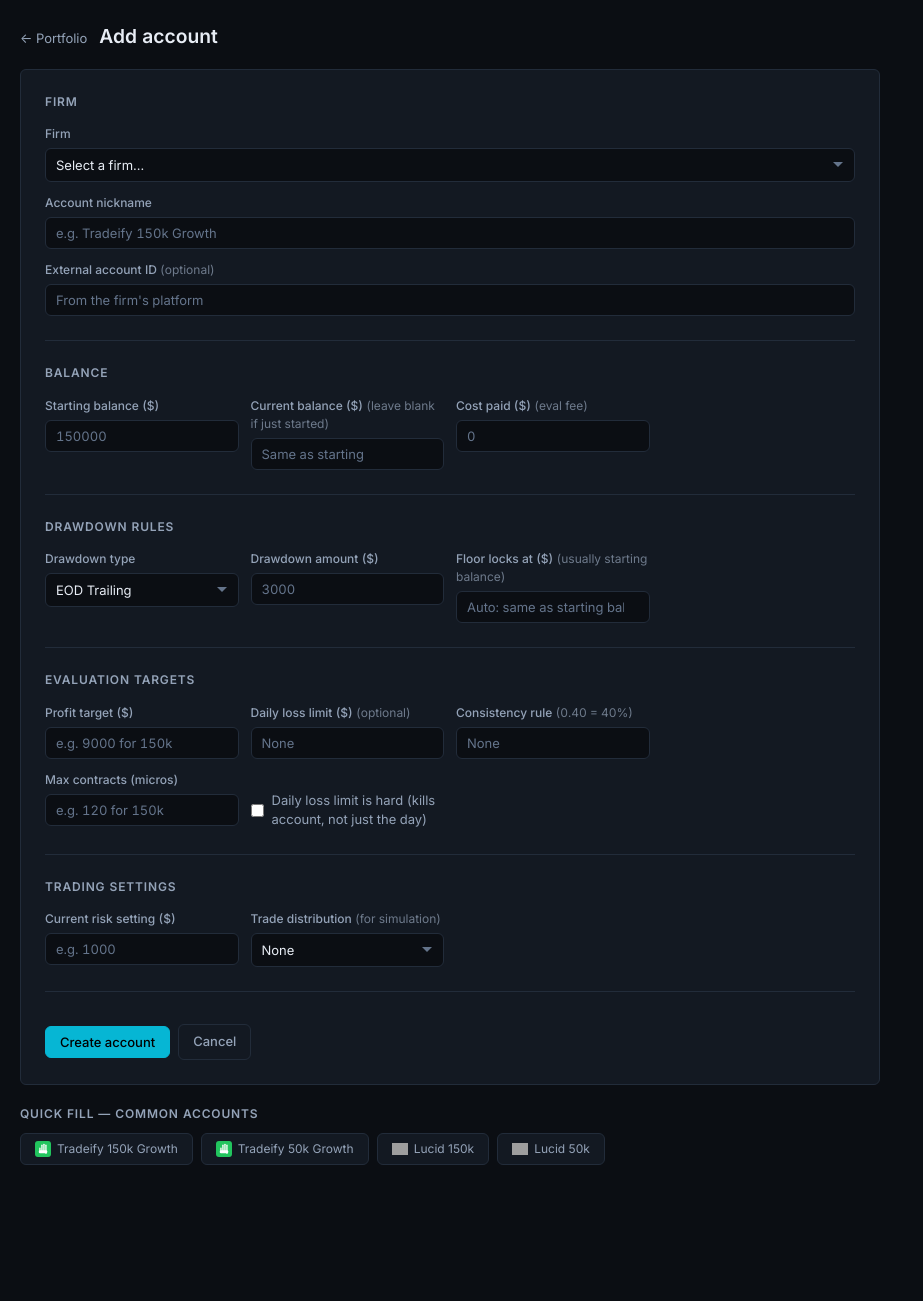
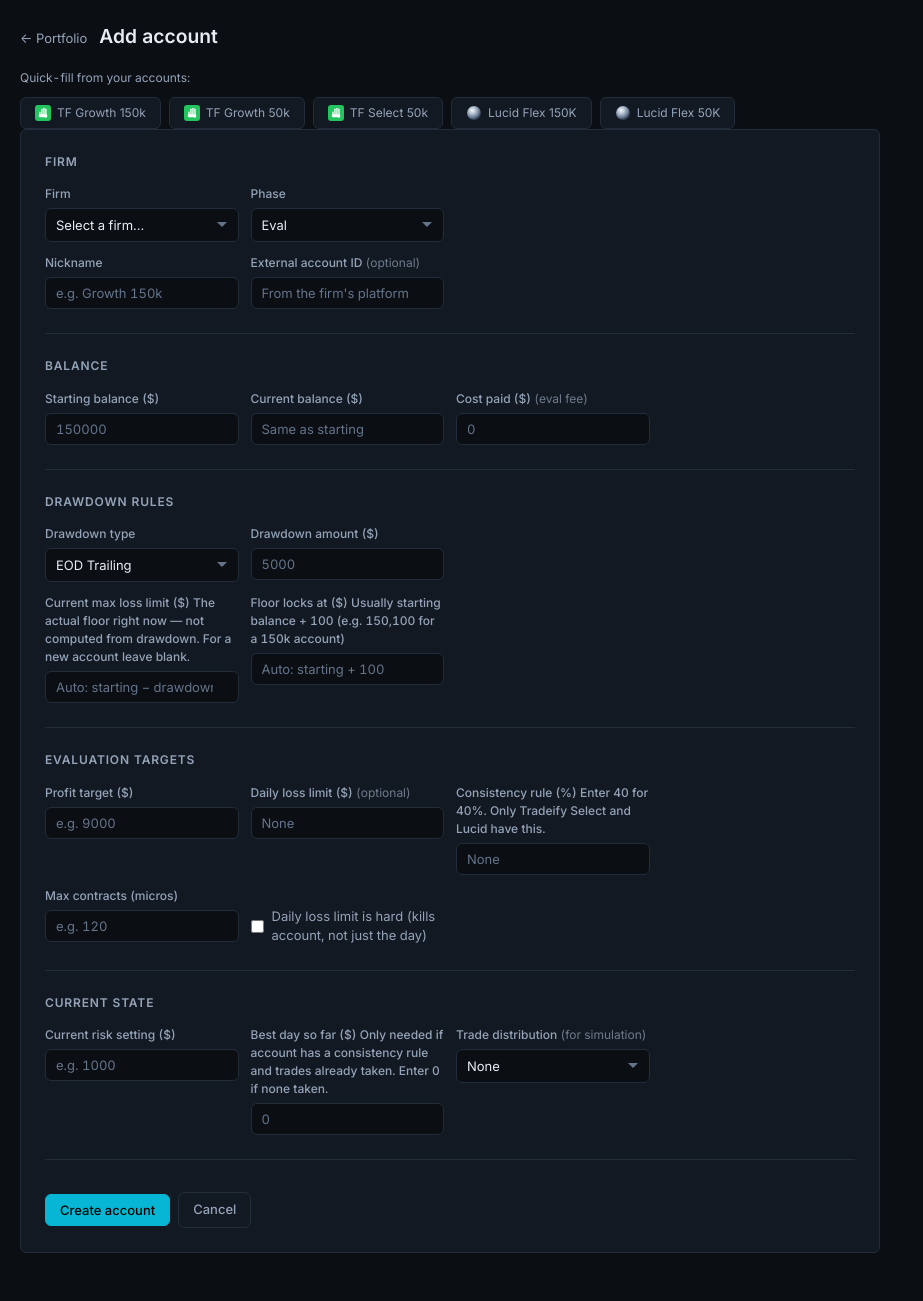
Before and after one commit to stevenGGG23/Prop-Desk, a Flask app: page /accounts/new in a window 1280 px wide. Shown: the part 48-1349 px from the top of the page, without its empty margins (0-923 px from the left). Before the commit the page ends 1213 px from the top, so only its background shows below. Run offline with Flask 3, Linux system fonts and the light colour scheme; the visitor is signed in with stand-in values (Sample User, id 1); data that the repository does not hold is empty; some libraries are stand-ins or nearby versions; grey boxes are pictures that could not be loaded.

Commit message:
Fix new-account form: add current MLL, best day, phase fields; fix consistency input and lock threshold hint; pre-fill presets for all 5 accounts

```diff
--- a/models.py
+++ b/models.py
@@ -130,6 +130,11 @@ class Account(db.Model):
     # Trading
     current_risk = db.Column(db.Numeric(12, 2), nullable=True)
     cost_paid = db.Column(db.Numeric(10, 2), default=0, nullable=False)
+
+    # Consistency tracking — best single-day profit seen so far.
+    # Cannot be derived from the trade log for accounts with pre-existing trades,
+    # so it must be entered manually when adding an account mid-eval.
+    best_day_so_far = db.Column(db.Numeric(12, 2), default=0, nullable=False)
 
     # Distribution for simulation
     distribution_id = db.Column(db.Integer, db.ForeignKey("distributions.id"), nullable=True)
--- a/routes/accounts.py
+++ b/routes/accounts.py
@@ -117,31 +117,42 @@ def new_account():
         try:
             starting = float(f["starting_balance"])
             drawdown = float(f["drawdown_amount"])
-            lock = float(f.get("lock_threshold") or starting)
+            lock = float(f.get("lock_threshold") or starting + 100)
             profit_target = float(f["profit_target"]) if f.get("profit_target") else None
             daily_ll = float(f["daily_loss_limit"]) if f.get("daily_loss_limit") else None
-            consistency = float(f["consistency_pct"]) if f.get("consistency_pct") else None
+            # Accept consistency as whole number (40) or decimal (0.40)
+            consistency_raw = float(f["consistency_pct"]) if f.get("consistency_pct") else None
+            if consistency_raw is not None:
+                consistency = consistency_raw / 100 if consistency_raw > 1 else consistency_raw
+            else:
+                consistency = None
             cap = int(f["contract_cap"]) if f.get("contract_cap") else None
             cost = float(f.get("cost_paid") or 0)
             current_risk = float(f["current_risk"]) if f.get("current_risk") else None
             dist_id = int(f["distribution_id"]) if f.get("distribution_id") else None
             current_bal = float(f.get("current_balance") or starting)
+            # Current MLL: use explicitly if provided, otherwise compute from starting - drawdown
+            current_mll_raw = f.get("current_mll", "").strip()
+            current_mll = float(current_mll_raw) if current_mll_raw else (starting - drawdown)
+            # Peak balance: must be at least current_balance and at least mll + drawdown
+            peak_bal = max(current_bal, current_mll + drawdown)
+            best_day = float(f.get("best_day_so_far") or 0)
+            phase_str = f.get("phase", "EVAL")
         except (ValueError, KeyError) as e:
             flash("Invalid input: {}".format(e), "error")
             return render_template("accounts/new.html", firms=firms, distributions=distributions)
 
-        initial_floor = starting - drawdown
         nickname = f.get("nickname", "").strip() or "{} {}k".format(firm.name, int(starting / 1000))
         acct = Account(
             user_id=current_user.id,
             firm_id=firm_id,
             nickname=nickname,
             external_id=f.get("external_id", "").strip() or None,
-            phase=Phase.EVAL,
+            phase=Phase[phase_str],
             starting_balance=starting,
             current_balance=current_bal,
-            peak_balance=current_bal,
-            max_loss_limit=initial_floor,
+            peak_balance=peak_bal,
+            max_loss_limit=current_mll,
             drawdown_amount=drawdown,
             drawdown_type=DrawdownType[f.get("drawdown_type", "EOD_TRAILING")],
             lock_threshold=lock,
@@ -153,6 +164,7 @@ def new_account():
             cost_paid=cost,
             current_risk=current_risk,
             distribution_id=dist_id,
+            best_day_so_far=best_day,
         )
         db.session.add(acct)
         db.session.flush()
--- a/templates/accounts/new.html
+++ b/templates/accounts/new.html
@@ -9,11 +9,39 @@
   </div>
 </div>
 
+{# ── Pre-fill presets ── #}
+<div class="quick-fill-section">
+  <p class="text-dim" style="font-size:12px;margin-bottom:10px;">Quick-fill from your accounts:</p>
+  <div class="quick-fill-grid">
+    <button type="button" class="quick-fill-btn" onclick="fillPreset('tf-growth-150k')">
+      <img src="{{ url_for('static', filename='brand/firms/tradeify.svg') }}" class="firm-logo-sm" alt="">
+      TF Growth 150k
+    </button>
+    <button type="button" class="quick-fill-btn" onclick="fillPreset('tf-growth-50k')">
+      <img src="{{ url_for('static', filename='brand/firms/tradeify.svg') }}" class="firm-logo-sm" alt="">
+      TF Growth 50k
+    </button>
+    <button type="button" class="quick-fill-btn" onclick="fillPreset('tf-select-50k')">
+      <img src="{{ url_for('static', filename='brand/firms/tradeify.svg') }}" class="firm-logo-sm" alt="">
+      TF Select 50k
+    </button>
+    <button type="button" class="quick-fill-btn" onclick="fillPreset('lucid-150k')">
+      <img src="{{ url_for('static', filename='brand/firms/lucid-trading.svg') }}" class="firm-logo-sm" alt="">
+      Lucid Flex 150K
+    </button>
+    <button type="button" class="quick-fill-btn" onclick="fillPreset('lucid-50k')">
+      <img src="{{ url_for('static', filename='brand/firms/lucid-trading.svg') }}" class="firm-logo-sm" alt="">
+      Lucid Flex 50K
+    </button>
+  </div>
+</div>
+
 <div class="form-card">
-  <form method="POST" id="new-account-form">
+  <form method="POST" id="new-account-form" action="{{ url_for('accounts.new_account') }}">
 
     <div class="form-section">
       <h2 class="form-section-title">Firm</h2>
+      <div class="field-row">
         <div class="field">
           <label class="label" for="firm_id">Firm</label>
           <select class="input" id="firm_id" name="firm_id" required>
@@ -24,14 +52,25 @@
           </select>
         </div>
         <div class="field">
-        <label class="label" for="nickname">Account nickname</label>
-        <input class="input" type="text" id="nickname" name="nickname"
-               placeholder="e.g. Tradeify 150k Growth">
+          <label class="label" for="phase">Phase</label>
+          <select class="input" id="phase" name="phase">
+            <option value="EVAL">Eval</option>
+            <option value="FUNDED">Funded</option>
+            <option value="LIVE">Live</option>
+            <option value="PASSED">Passed</option>
+            <option value="BREACHED">Breached</option>
+          </select>
+        </div>
+      </div>
+      <div class="field-row">
+        <div class="field">
+          <label class="label" for="nickname">Nickname</label>
+          <input class="input" type="text" id="nickname" name="nickname" placeholder="e.g. Growth 150k">
         </div>
         <div class="field">
           <label class="label" for="external_id">External account ID <span class="label-optional">(optional)</span></label>
-        <input class="input" type="text" id="external_id" name="external_id"
-               placeholder="From the firm's platform">
+          <input class="input" type="text" id="external_id" name="external_id" placeholder="From the firm's platform">
+        </div>
       </div>
     </div>
 
@@ -44,14 +83,13 @@
                  step="0.01" placeholder="150000" required>
         </div>
         <div class="field">
-          <label class="label" for="current_balance">Current balance ($) <span class="label-optional">(leave blank if just started)</span></label>
+          <label class="label" for="current_balance">Current balance ($)</label>
           <input class="input num" type="number" id="current_balance" name="current_balance"
                  step="0.01" placeholder="Same as starting">
         </div>
         <div class="field">
           <label class="label" for="cost_paid">Cost paid ($) <span class="label-optional">(eval fee)</span></label>
-          <input class="input num" type="number" id="cost_paid" name="cost_paid"
-                 step="0.01" placeholder="0">
+          <input class="input num" type="number" id="cost_paid" name="cost_paid" step="0.01" placeholder="0">
         </div>
       </div>
     </div>
@@ -70,12 +108,25 @@
         <div class="field">
           <label class="label" for="drawdown_amount">Drawdown amount ($)</label>
           <input class="input num" type="number" id="drawdown_amount" name="drawdown_amount"
-                 step="0.01" placeholder="3000" required>
+                 step="0.01" placeholder="5000" required>
+        </div>
+      </div>
+      <div class="field-row">
+        <div class="field">
+          <label class="label" for="current_mll">
+            Current max loss limit ($)
+            <span class="label-hint">The actual floor right now — not computed from drawdown. For a new account leave blank.</span>
+          </label>
+          <input class="input num" type="number" id="current_mll" name="current_mll"
+                 step="0.01" placeholder="Auto: starting − drawdown">
         </div>
         <div class="field">
-          <label class="label" for="lock_threshold">Floor locks at ($) <span class="label-optional">(usually starting balance)</span></label>
+          <label class="label" for="lock_threshold">
+            Floor locks at ($)
+            <span class="label-hint">Usually starting balance + 100 (e.g. 150,100 for a 150k account)</span>
+          </label>
           <input class="input num" type="number" id="lock_threshold" name="lock_threshold"
-                 step="0.01" placeholder="Auto: same as starting balance">
+                 step="0.01" placeholder="Auto: starting + 100">
         </div>
       </div>
     </div>
@@ -86,7 +137,7 @@
         <div class="field">
           <label class="label" for="profit_target">Profit target ($)</label>
           <input class="input num" type="number" id="profit_target" name="profit_target"
-                 step="0.01" placeholder="e.g. 9000 for 150k">
+                 step="0.01" placeholder="e.g. 9000">
         </div>
         <div class="field">
           <label class="label" for="daily_loss_limit">Daily loss limit ($) <span class="label-optional">(optional)</span></label>
@@ -94,16 +145,19 @@
                  step="0.01" placeholder="None">
         </div>
         <div class="field">
-          <label class="label" for="consistency_pct">Consistency rule <span class="label-optional">(0.40 = 40%)</span></label>
+          <label class="label" for="consistency_pct">
+            Consistency rule (%)
+            <span class="label-hint">Enter 40 for 40%. Only Tradeify Select and Lucid have this.</span>
+          </label>
           <input class="input num" type="number" id="consistency_pct" name="consistency_pct"
-                 step="0.01" min="0" max="1" placeholder="None">
+                 step="1" min="0" max="100" placeholder="None">
         </div>
       </div>
       <div class="field-row">
         <div class="field">
           <label class="label" for="contract_cap">Max contracts (micros)</label>
           <input class="input num" type="number" id="contract_cap" name="contract_cap"
-                 placeholder="e.g. 120 for 150k">
+                 placeholder="e.g. 120">
         </div>
         <div class="field field--checkbox">
           <label class="label-check">
@@ -115,12 +169,20 @@
     </div>
 
     <div class="form-section">
-      <h2 class="form-section-title">Trading settings</h2>
+      <h2 class="form-section-title">Current state</h2>
       <div class="field-row">
         <div class="field">
           <label class="label" for="current_risk">Current risk setting ($)</label>
           <input class="input num" type="number" id="current_risk" name="current_risk"
                  step="0.01" placeholder="e.g. 1000">
+        </div>
+        <div class="field">
+          <label class="label" for="best_day_so_far">
+            Best day so far ($)
+            <span class="label-hint">Only needed if account has a consistency rule and trades already taken. Enter 0 if none taken.</span>
+          </label>
+          <input class="input num" type="number" id="best_day_so_far" name="best_day_so_far"
+                 step="0.01" placeholder="0">
         </div>
         <div class="field">
           <label class="label" for="distribution_id">Trade distribution <span class="label-optional">(for simulation)</span></label>
@@ -141,55 +203,94 @@
 
   </form>
 </div>
-
-<div class="quick-fill-section">
-  <h3 class="form-section-title">Quick fill — common accounts</h3>
-  <div class="quick-fill-grid">
-    <button class="quick-fill-btn" onclick="quickFill('tradeify', 150000, 5000, 9000, 120)">
-      <img src="{{ url_for('static', filename='brand/firms/tradeify.svg') }}" alt="Tradeify" class="firm-logo-sm">
-      Tradeify 150k Growth
-    </button>
-    <button class="quick-fill-btn" onclick="quickFill('tradeify', 50000, 3000, 3000, 50)">
-      <img src="{{ url_for('static', filename='brand/firms/tradeify.svg') }}" alt="Tradeify" class="firm-logo-sm">
-      Tradeify 50k Growth
-    </button>
-    <button class="quick-fill-btn" onclick="quickFill('lucid', 150000, 4500, 9000, 120)">
-      <img src="{{ url_for('static', filename='brand/firms/lucid-trading.png') }}" alt="Lucid Trading" class="firm-logo-sm" onerror="this.style.display='none'">
-      Lucid 150k
-    </button>
-    <button class="quick-fill-btn" onclick="quickFill('lucid', 50000, 3000, 3000, 50)">
-      <img src="{{ url_for('static', filename='brand/firms/lucid-trading.png') }}" alt="Lucid Trading" class="firm-logo-sm" onerror="this.style.display='none'">
-      Lucid 50k
-    </button>
-  </div>
-</div>
 {% endblock %}
 
 {% block scripts %}
 <script>
-const firms = {{ firms | map(attribute='slug') | list | tojson }};
+// firm_id lookup by slug fragment
+function firmIdFor(slug) {
+  const sel = document.getElementById('firm_id');
+  for (let opt of sel.options) {
+    if (opt.text.toLowerCase().includes(slug)) return opt.value;
+  }
+  return '';
+}
 
-function quickFill(firmSlug, starting, drawdown, target, contracts) {
-  // find firm id
-  const firmSelect = document.getElementById('firm_id');
-  for (let opt of firmSelect.options) {
-    const text = opt.text.toLowerCase();
-    if ((firmSlug === 'tradeify' && text.includes('tradeify')) ||
-        (firmSlug === 'lucid' && text.includes('lucid'))) {
-      firmSelect.value = opt.value;
-      break;
+function set(id, val) {
+  const el = document.getElementById(id);
+  if (!el) return;
+  if (el.tagName === 'SELECT') {
+    el.value = val;
+  } else {
+    el.value = (val === null || val === undefined) ? '' : val;
   }
 }
-  document.getElementById('starting_balance').value = starting;
-  document.getElementById('drawdown_amount').value = drawdown;
-  document.getElementById('lock_threshold').value = starting;
-  document.getElementById('profit_target').value = target;
-  document.getElementById('contract_cap').value = contracts;
-  document.getElementById('drawdown_type').value = 'EOD_TRAILING';
 
-  // Auto-name
-  const firmName = firmSelect.options[firmSelect.selectedIndex].text;
-  document.getElementById('nickname').placeholder = firmName + ' ' + (starting/1000) + 'k';
+const PRESETS = {
+  'tf-growth-150k': {
+    firm: 'tradeify', phase: 'EVAL',
+    nickname: 'Growth 150k', external_id: 'TDFYG150794989845',
+    starting_balance: 150000, current_balance: 150000, cost_paid: '',
+    drawdown_amount: 5000, current_mll: 145000, lock_threshold: 150100,
+    profit_target: 9000, daily_loss_limit: '', consistency_pct: '',
+    contract_cap: 120, current_risk: 1600, best_day_so_far: 0,
+  },
+  'tf-growth-50k': {
+    firm: 'tradeify', phase: 'EVAL',
+    nickname: 'Growth 50k', external_id: 'TDFYG50581241487',
+    starting_balance: 50000, current_balance: 52905.20, cost_paid: '',
+    drawdown_amount: 2000, current_mll: 50905.20, lock_threshold: 50100,
+    profit_target: 3000, daily_loss_limit: '', consistency_pct: '',
+    contract_cap: 40, current_risk: 200, best_day_so_far: 0,
+  },
+  'tf-select-50k': {
+    firm: 'tradeify', phase: 'EVAL',
+    nickname: 'Select 50k', external_id: 'TDFYSL50224996265',
+    starting_balance: 50000, current_balance: 50933.30, cost_paid: 99,
+    drawdown_amount: 2000, current_mll: 48933.30, lock_threshold: 50100,
+    profit_target: 3000, daily_loss_limit: '', consistency_pct: 40,
+    contract_cap: 40, current_risk: 640, best_day_so_far: 516,
+  },
+  'lucid-150k': {
+    firm: 'lucid', phase: 'EVAL',
+    nickname: 'Flex 150K', external_id: 'LFE15092522790001',
+    starting_balance: 150000, current_balance: 152130, cost_paid: 250.40,
+    drawdown_amount: 4500, current_mll: 146661, lock_threshold: 150100,
+    profit_target: 9000, daily_loss_limit: 2700, consistency_pct: 50,
+    contract_cap: 100, current_risk: 1750, best_day_so_far: 1410,
+  },
+  'lucid-50k': {
+    firm: 'lucid', phase: 'EVAL',
+    nickname: 'Flex 50K', external_id: 'LFE05092522790001',
+    starting_balance: 50000, current_balance: 51865, cost_paid: '',
+    drawdown_amount: 2000, current_mll: 49169, lock_threshold: 50100,
+    profit_target: 3000, daily_loss_limit: '', consistency_pct: 50,
+    contract_cap: 40, current_risk: 850, best_day_so_far: 754,
+  },
+};
+
+function fillPreset(key) {
+  const p = PRESETS[key];
+  if (!p) return;
+  set('firm_id', firmIdFor(p.firm));
+  set('phase', p.phase);
+  set('nickname', p.nickname);
+  set('external_id', p.external_id);
+  set('starting_balance', p.starting_balance);
+  set('current_balance', p.current_balance);
+  set('cost_paid', p.cost_paid);
+  set('drawdown_type', 'EOD_TRAILING');
+  set('drawdown_amount', p.drawdown_amount);
+  set('current_mll', p.current_mll);
+  set('lock_threshold', p.lock_threshold);
+  set('profit_target', p.profit_target);
+  set('daily_loss_limit', p.daily_loss_limit);
+  set('consistency_pct', p.consistency_pct);
+  set('contract_cap', p.contract_cap);
+  set('current_risk', p.current_risk);
+  set('best_day_so_far', p.best_day_so_far);
+  // scroll to form
+  document.getElementById('new-account-form').scrollIntoView({behavior:'smooth'});
 }
 </script>
 {% endblock %}
```
Also changed, not shown: migrations/versions/0002_add_best_day_so_far.py (added, +24 -0 lines). Lines whose indentation alone changed are shown as unchanged.
